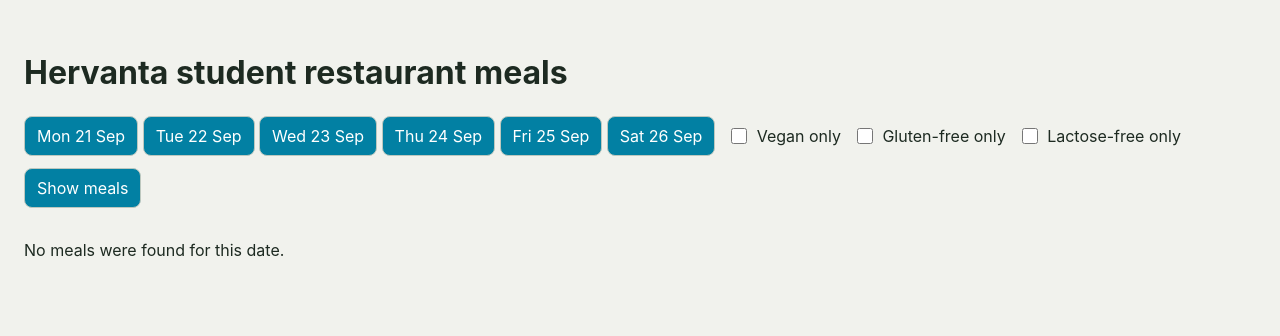
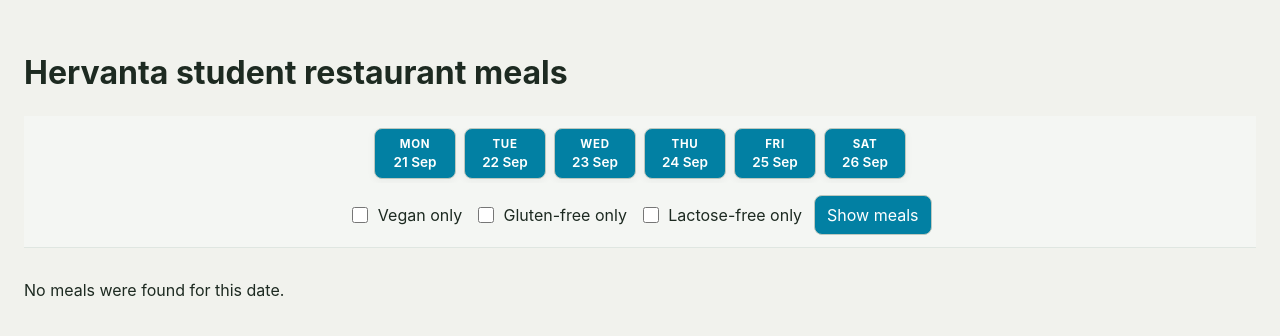
Before and after one commit to lacrimosab/unisafka-filtering, a FastAPI app: page / in a window 1280 px wide. Shown: the top 336 px of the page. Run offline with FastAPI, Linux system fonts and the light colour scheme; data that the repository does not hold is empty.

Commit message:
added styling to the sticky date ribbon

```diff
--- a/static/styles.css
+++ b/static/styles.css
@@ -22,25 +22,6 @@ body {
     padding: 2rem 1.5rem;
 }
 
-.date-form {
-    display: flex;
-    align-items: flex-end;
-    gap: 0.75rem;
-    margin: 1.5rem 0 2rem;
-    flex-wrap: wrap;
-}
-
-.date-field {
-    display: flex;
-    flex-direction: column;
-    gap: 0.35rem;
-}
-
-.date-field label {
-    font-weight: bold;
-}
-
-.date-field input,
 .date-form button {
     min-height: 2.5rem;
     padding: 0.5rem 0.75rem;
@@ -53,6 +34,68 @@ body {
     background-color: #0280a3;
     color: white;
     cursor: pointer;
+}
+
+.date-form {
+    position: sticky;
+    top: 0;
+    z-index: 10;
+
+    display: flex;
+    align-items: center;
+    justify-content: center;
+    flex-wrap: wrap;
+    gap: 0.75rem;
+
+    margin: 1.5rem 0 2rem;
+    padding: 0.75rem;
+
+    background-color: rgba(244, 246, 243, 0.96);
+    backdrop-filter: blur(12px);
+    border-bottom: 1px solid #dfe6e1;
+}
+
+.date-ribbon {
+    display: flex;
+    justify-content: center;
+    gap: 0.5rem;
+
+    flex-basis: 100%;
+    width: 100%;
+    padding-bottom: 0.25rem;
+
+    overflow-x: auto;
+    scrollbar-width: thin;
+}
+
+.date-option {
+    display: flex;
+    flex-direction: column;
+    align-items: center;
+    gap: 0.15rem;
+
+    min-width: 82px;
+    padding: 0.55rem 0.8rem;
+
+    background-color: white;
+    color: #425047;
+    border: 1px solid #dfe6e1;
+    border-radius: 0.85rem;
+
+    box-shadow: 0 2px 8px rgba(29, 42, 33, 0.05);
+    cursor: pointer;
+}
+
+.date-option-weekday {
+    font-size: 0.72rem;
+    font-weight: 700;
+    letter-spacing: 0.06em;
+    text-transform: uppercase;
+}
+
+.date-option-date {
+    font-size: 0.85rem;
+    font-weight: 600;
 }
 
 .meal-grid {
@@ -77,7 +120,7 @@ body {
 
 .meal-name {
     margin: 0;
-    font-size: 1.rem;
+    font-size: 1rem;
     font-weight: 650;
     line-height: 1.35;
 }
```
